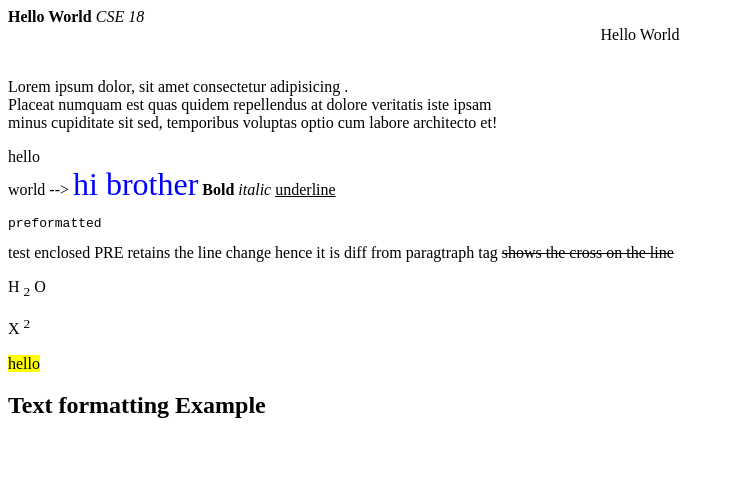
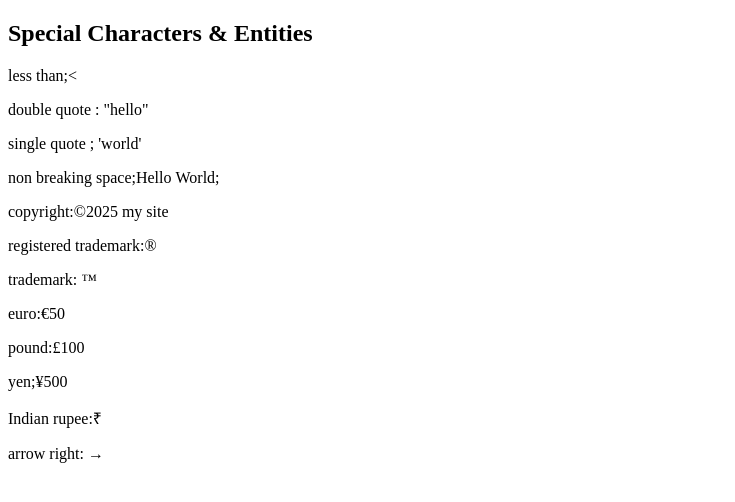
Before and after one commit to organic-gaurav/HTML-CSE18, a plain HTML site: page textformatting.html in a window 1280 px wide. Shown: the whole page, without its empty margins (0-735 px from the left). Drawn offline with Linux system fonts and the light colour scheme.

Commit message:
testformatting class

```diff
--- a/textformatting.html
+++ b/textformatting.html
@@ -6,7 +6,7 @@
     <title>text formatting</title>
 </head>
 <body>
-    <b>Hello World</b>
+    <!-- <b>Hello World</b>
     <i>CSE 18</i>
     <center>Hello World</center>
     <br>
@@ -15,7 +15,7 @@
     <br>
     <span>world</span> -->
 
-    <font size="+3" color="#RRGGFF">hi brother</font>
+    <!-- <font size="+3" color="#RRGGFF">hi brother</font>
     <b>Bold</b>
     <i>italic</i>
     <u>underline</u>
@@ -24,11 +24,39 @@
     <STRIKE>shows the cross on the line</STRIKE>
     <p>H <SUB>2</SUB> O</p>
     <p>X <SUP>2</SUP></p>
-    <mark>hello</mark>
+    <mark>hello</mark> -->
 
 
     <!-- ENTITIES -->
-    <h2>Text formatting Example</h2>
+    <!-- <p><b><h1>Text Formatting Examples</h1></b></p>
+    <br>
+    <p><b><h2>Bold Text using &lt;b&gt; </h2></b></p>
+    <p><i><h2>Italic text using &lt;i&gt;</h2></i></p>
+
+    <p><h2><u>underline text</u></h2></p>
+    <p><h2>H <sub>2</sub>o</h2></p>
+    <p><h2>x <sup>2</sup></h2></p>
+    <strike>deleted text using &lt;strike&gt; </strike>
+    <br>
+    <ins>inserted test</ins>
+    <pre>preformatted text</pre>
+
+    <p><h2><q>this is quotation using &lg;q&gt;</q></h2></p> -->
+<h2>Special Characters & Entities</h2>
+<p>less than;&lt;</p>
+<p>double quote : &quot;hello&quot;</p>
+<p>single quote ; &apos;world&apos;</p>
+<p>non breaking space;Hello&nbsp;World;</p>
+<p>copyright:&copy;2025 my site</p>
+<p>registered trademark:&reg;</p>
+<p>trademark: &trade;</p>
+<p>euro:&euro;50</p>
+<p>pound:&pound;100</p>
+<p>yen;&yen;500</p>
+<p>Indian rupee:&#8377;</p>
+<p>arrow right: &rarr;</p>
+
+
 
 
 
```
